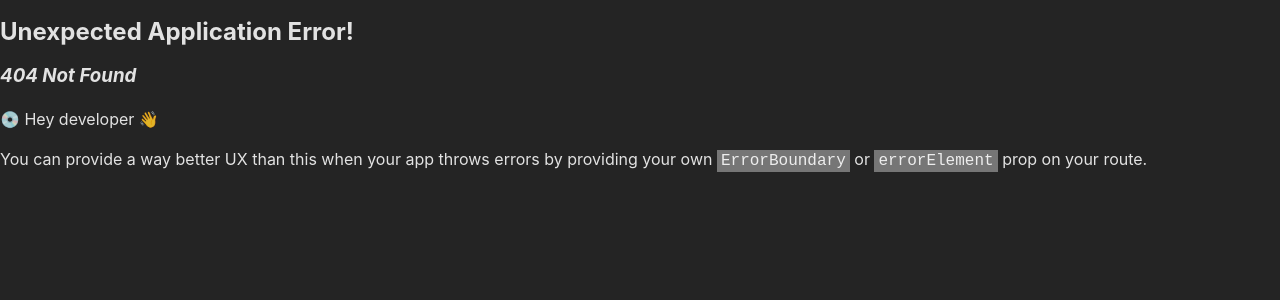
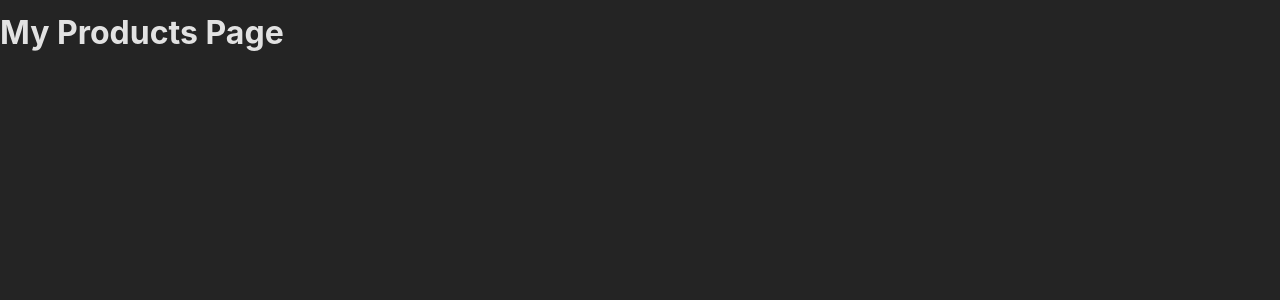
Before and after one commit to indahtheresia/section-22, a React (Create React App) app: page /products in a window 1280 px wide. Before the commit this address had no page. Shown: the top 300 px of the page. Built offline with nearby package versions, Linux system fonts and the light colour scheme.

Commit message:
Add a second route

```diff
--- a/src/App.js
+++ b/src/App.js
@@ -1,9 +1,11 @@
 import { createBrowserRouter, RouterProvider } from "react-router-dom";
 import HomePage from "./pages/Home";
+import ProductPage from "./pages/Products";
 
 function App() {
   const router = createBrowserRouter([
     { path: '/', element: <HomePage /> },
+    { path: '/products', element: <ProductPage />},
   ]);
 
   return <RouterProvider router={router} />;
--- /dev/null
+++ b/src/pages/Products.js
@@ -0,0 +1,5 @@
+function ProductPage() {
+  return <h1>My Products Page</h1>;
+};
+
+export default ProductPage;
```
